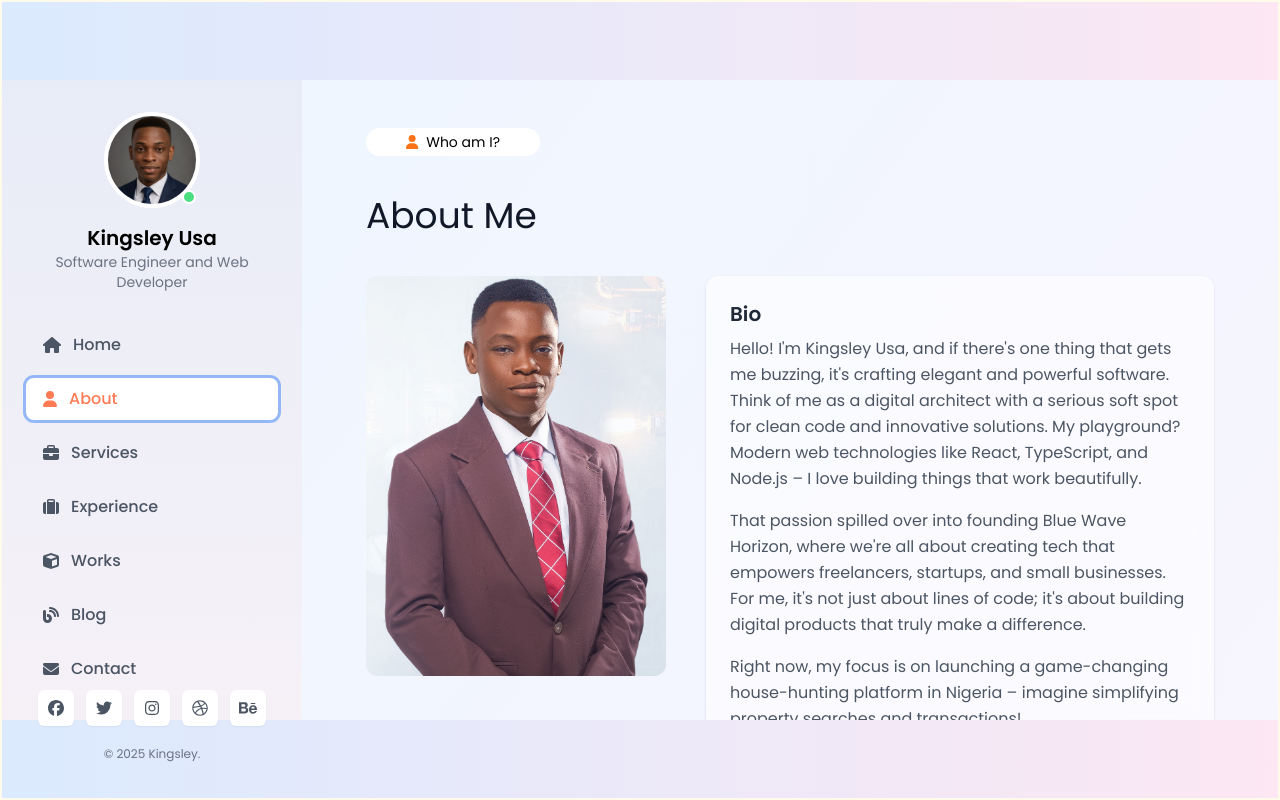
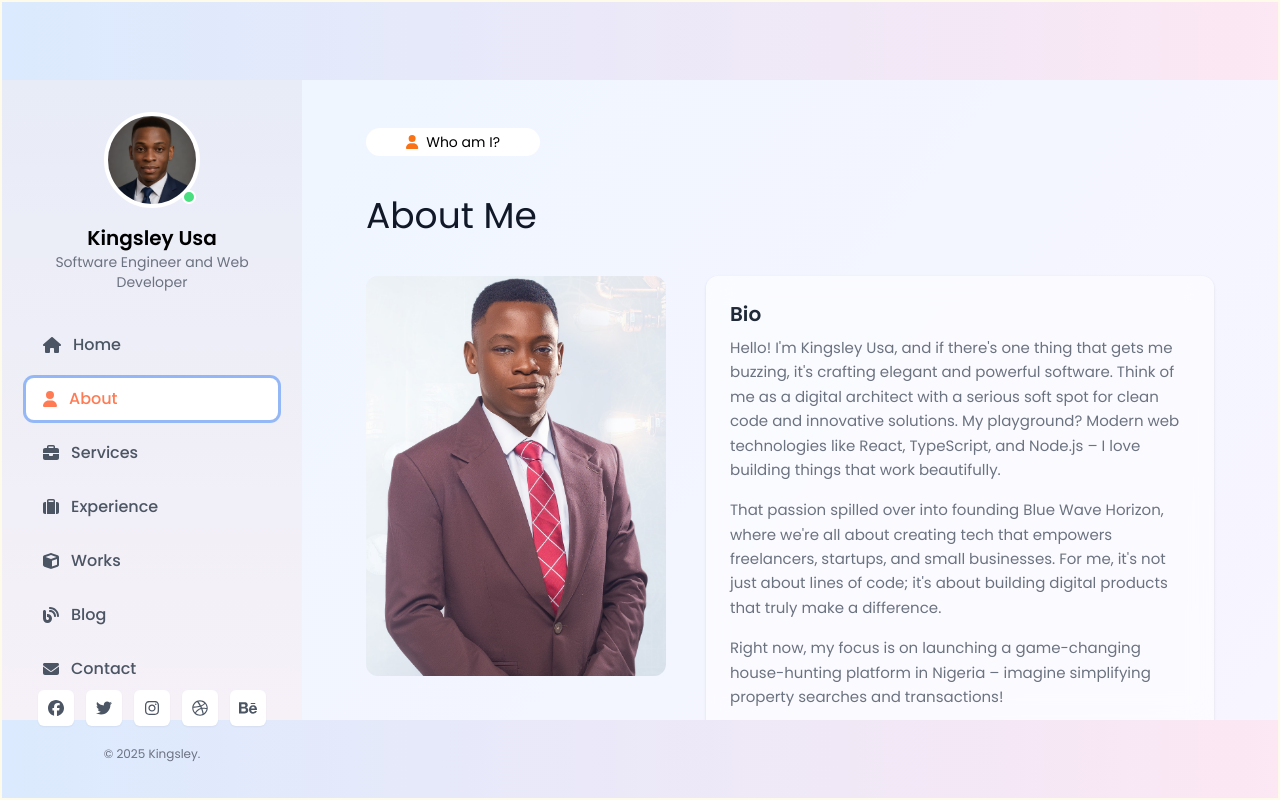
Before and after one commit to TheKingsident/kingsley-portfolio, a React (Vite) app: page / in a window 1280 px wide. Both pictures are taken after a click on the button "About". Built offline with nearby package versions, Linux system fonts and the light colour scheme.

Commit message:
Refactor Bio section in About component: update text color and size for improved readability and enhance personal narrative

```diff
--- a/src/pages/About.tsx
+++ b/src/pages/About.tsx
@@ -29,21 +29,21 @@ const About = () => {
             {/* Bio Card */}
             <div className="bg-white bg-opacity-60 backdrop-blur-md p-6 rounded-xl shadow">
               <h2 className="text-xl font-semibold text-gray-800 mb-2">Bio</h2>
-              <p className="text-gray-600 leading-relaxed">
+              <p className="text-gray-500 leading-relaxed text-[15px]">
                 Hello! I'm Kingsley Usa, and if there's one thing that gets me buzzing, it's crafting elegant and powerful software. Think of me as
                 a digital architect with a serious soft spot for clean code and innovative solutions. My playground? Modern web
                 technologies like React, TypeScript, and Node.js – I love building things that work beautifully.
               </p>
-              <p className="text-gray-600 leading-relaxed mt-4">
+              <p className="text-gray-500 leading-relaxed text-[15px] mt-4">
                 That passion spilled over into founding Blue Wave Horizon, where we're all about creating tech that
                 empowers freelancers, startups, and small businesses. For me, it's not just about lines of code; it's about
                 building digital products that truly make a difference.
               </p>
-              <p className="text-gray-600 leading-relaxed mt-4">
+              <p className="text-gray-500 leading-relaxed text-[15px] mt-4">
                 Right now, my focus is on launching a game-changing house-hunting platform in Nigeria – imagine
                 simplifying property searches and transactions!
               </p>
-              <p className="text-gray-600 leading-relaxed mt-4">
+              <p className="text-gray-500 leading-relaxed text-[15px] mt-4">
                 With nearly a decade under my belt in the web development world, I've independently built and launched
                 multiple web applications, each a testament to my hands-on approach. And speaking of impact,
                 I once helped a client skyrocket their website health from 86% to a near-perfect 99% through some serious
@@ -59,16 +59,16 @@ const About = () => {
 
             <div className="grid grid-cols-2 md:grid-cols-4 text-sm bg-white bg-opacity-60 backdrop-blur-md p-4 rounded-xl shadow gap-y-20">
               <div className="space-y-6">
-                <p className="font-semibold text-gray-800">Age</p>
-                <p className="font-semibold text-gray-800">Residence</p>
+                <p className="text-gray-900">Age</p>
+                <p className="text-gray-900">Residence</p>
               </div>
               <div className="space-y-6">
                 <p className="text-gray-500">30</p>
                 <p className="text-gray-500">Sweden</p>
               </div>
               <div className="space-y-6">
-                <p className="font-semibold text-gray-800">Email</p>
-                <p className="font-semibold text-gray-800">Phone</p>
+                <p className="text-gray-900">Email</p>
+                <p className="text-gray-900">Phone</p>
               </div>
               <div className="space-y-6">
                 <p className="text-gray-500">hello@kingsleyusa.dev</p>
```
